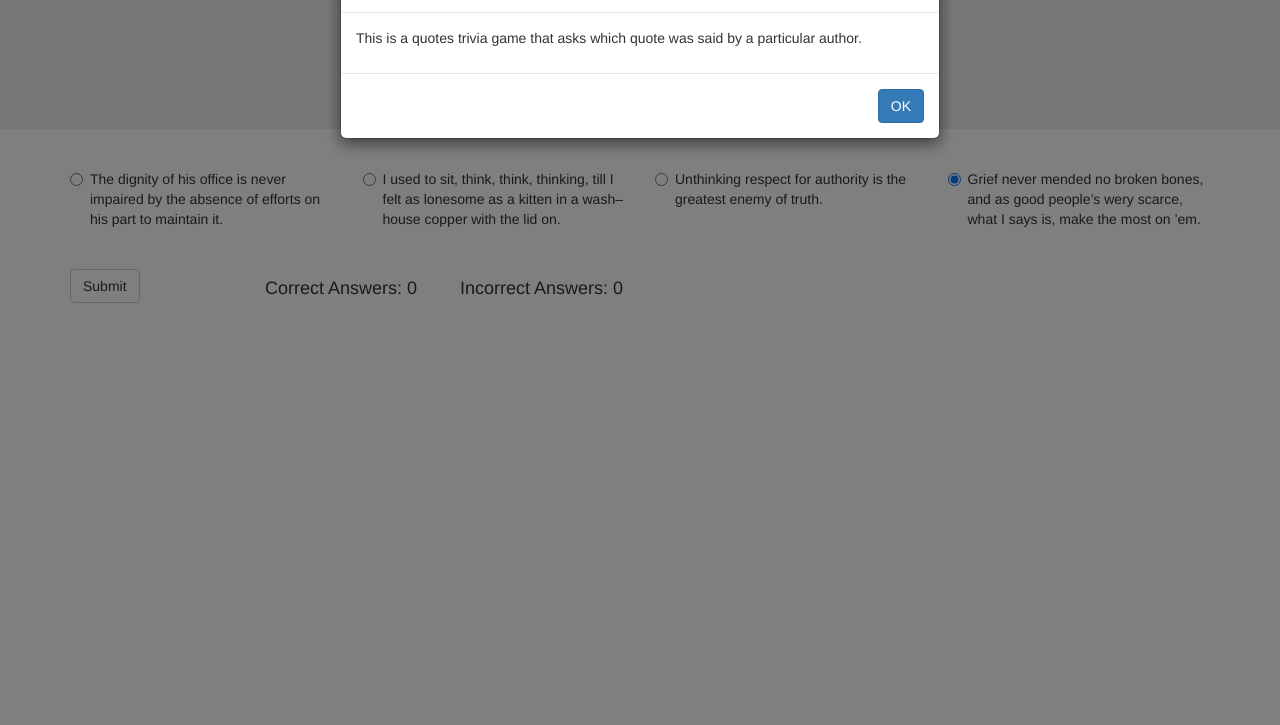
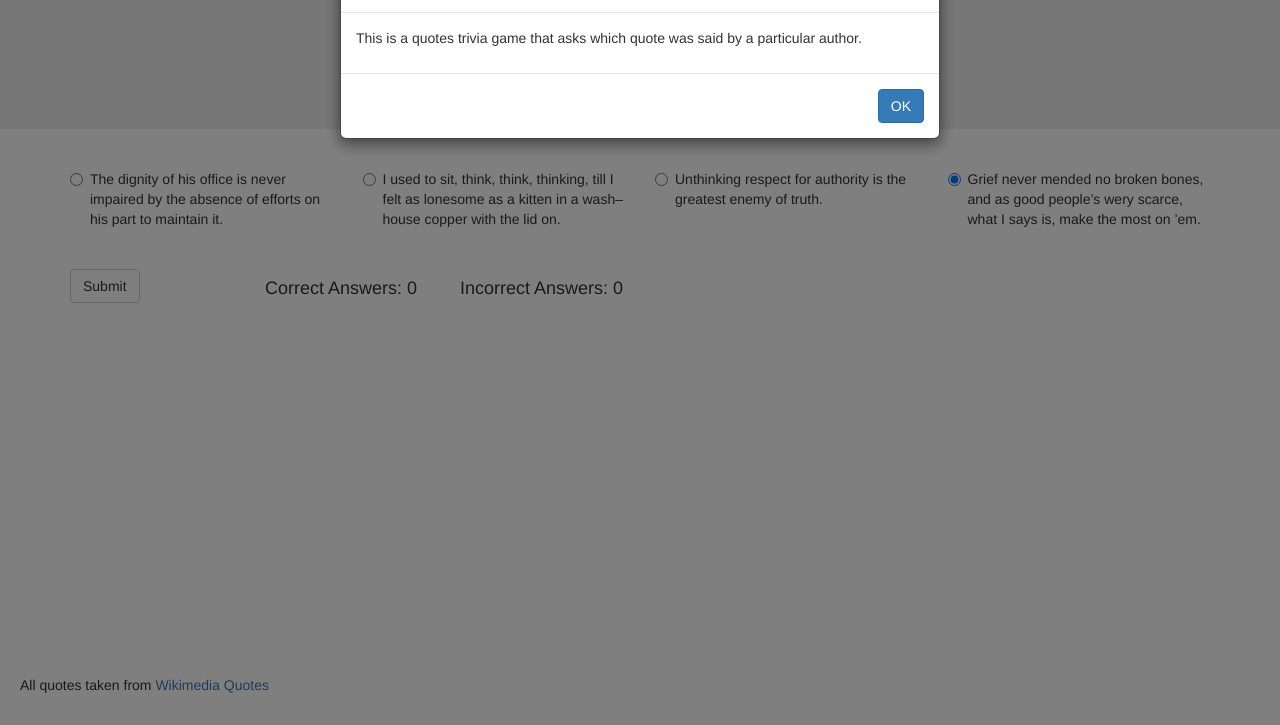
Before and after one commit to aharpt/Bible-Trivia, a website: page index.html in a window 1280 px wide. Shown: the part 75-800 px from the top of the page. Drawn offline with nearby package versions, Linux system fonts and the light colour scheme.

Commit message:
Changed style.css and index.html files

```diff
--- a/index.html
+++ b/index.html
@@ -7,6 +7,7 @@
     <link rel="stylesheet" href="style.css">
   </head>
   <body>
+    <div class="whole">
       <nav class="navbar navbar-inverse">
         <div class="container-fluid">
           <!-- Brand and toggle get grouped for better mobile display -->
@@ -84,6 +85,10 @@
         </div>
 
   </div>
+</div>
+<footer>
+  <p>All quotes taken from <a href="https://en.wikiquote.org/wiki/Main_Page">Wikimedia Quotes</a></p>
+</footer>
 
 
 <div class="modal fade" id="myModal" tabindex="-1" role="dialog" aria-labelledby="myModalLabel">
--- a/style.css
+++ b/style.css
@@ -1,5 +1,5 @@
-.button-row {
-  margin-top: 30px;
+.whole {
+  min-height: calc(100vh - 50px);
 }
 
 .navbar-inverse {
@@ -17,3 +17,16 @@ h3 {
   margin-top: 20px;
   margin-bottom: 10px;
 }
+
+.button-row {
+  margin-top: 30px;
+}
+
+
+footer {
+  height: 50px;
+}
+
+footer p {
+  margin-left: 20px;
+}
```
Lines whose indentation alone changed are shown as unchanged.
